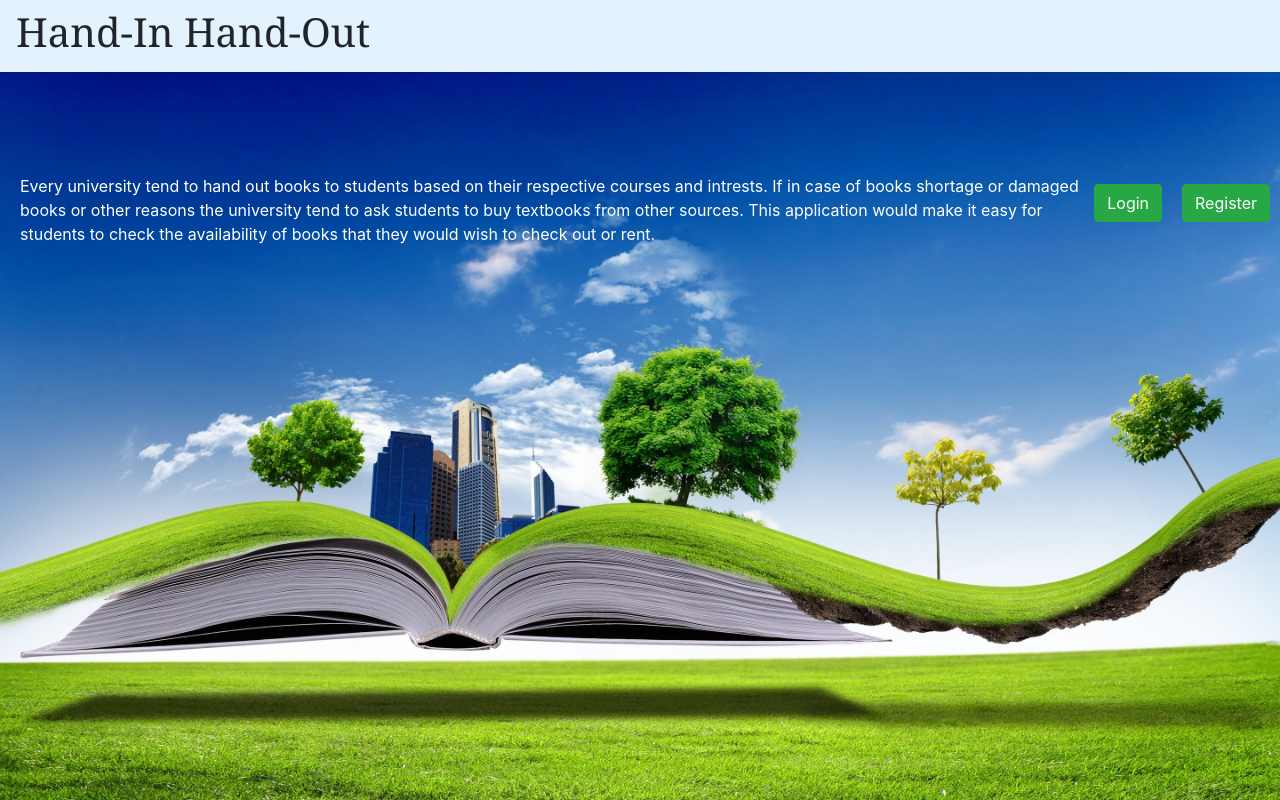
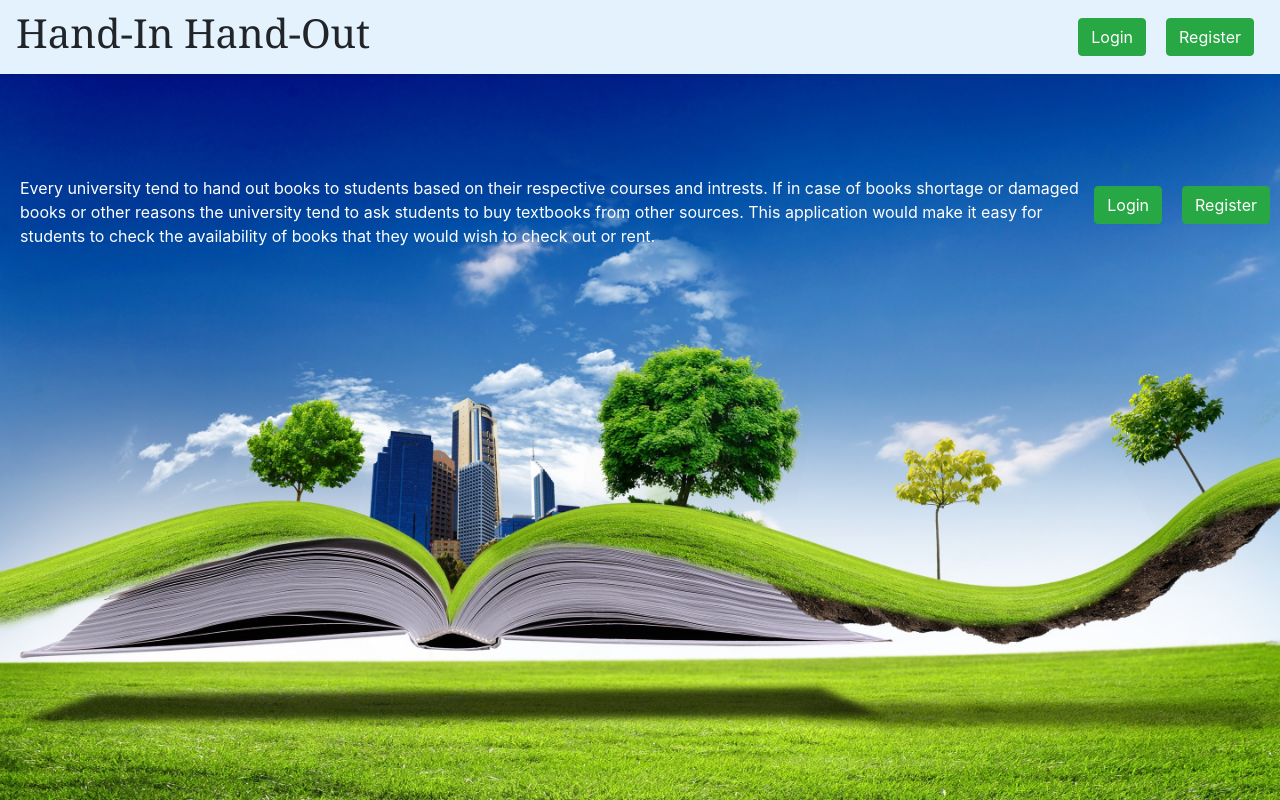
Before and after one commit to sowmya-yalamarthi/handinhandout-ui, an Angular app: page / in a window 1280 px wide. Built offline with nearby package versions, Linux system fonts and the light colour scheme.

Commit message:
Moving Register and login buttons to top nav

```diff
--- a/src/app/app.component.html
+++ b/src/app/app.component.html
@@ -1,6 +1,14 @@
 <div class="app-container">
   <nav class="navbar navbar-light" style="background-color: #e3f2fd;">
     <h1 class="heading">Hand-In Hand-Out</h1>
+    <div class="button-container">
+      <button class="btn btn-success margin-right" (click)="navigateToLogin()">
+        Login
+      </button>
+      <button class="btn btn-success" (click)="navigateToRegister()">
+        Register
+      </button>
+    </div>
   </nav>
 
   <div class="button-container">
```
